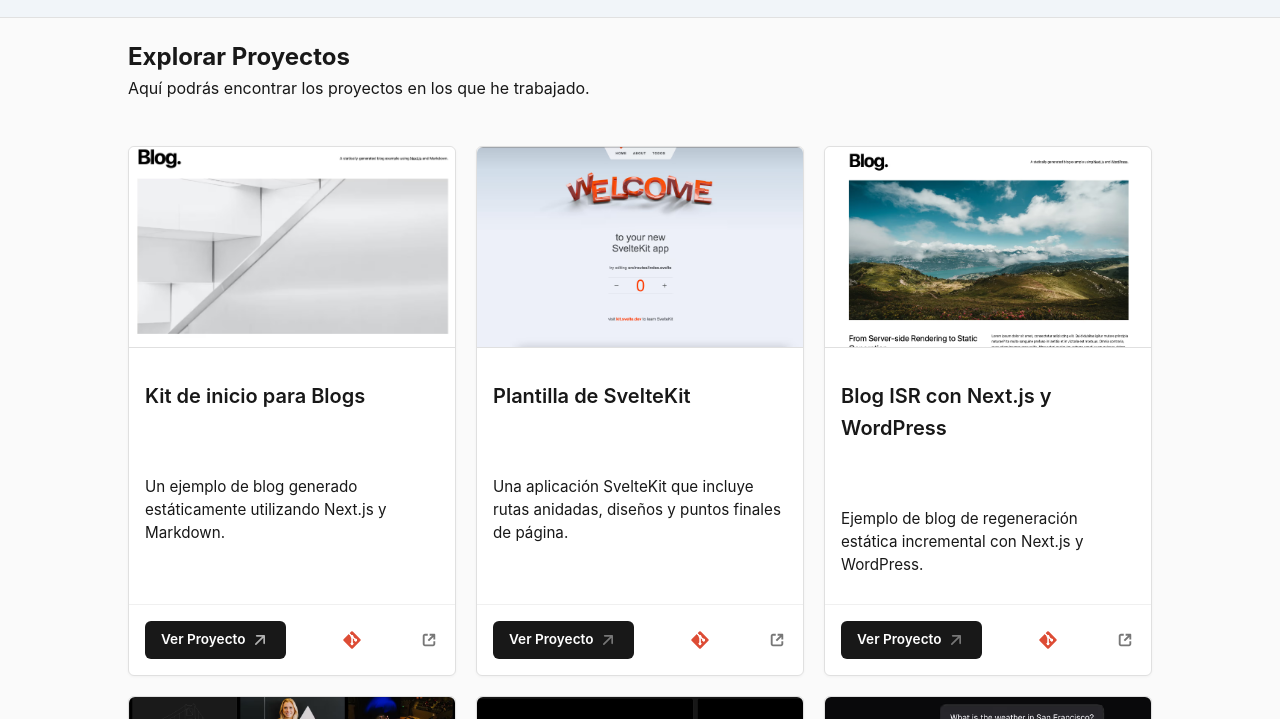
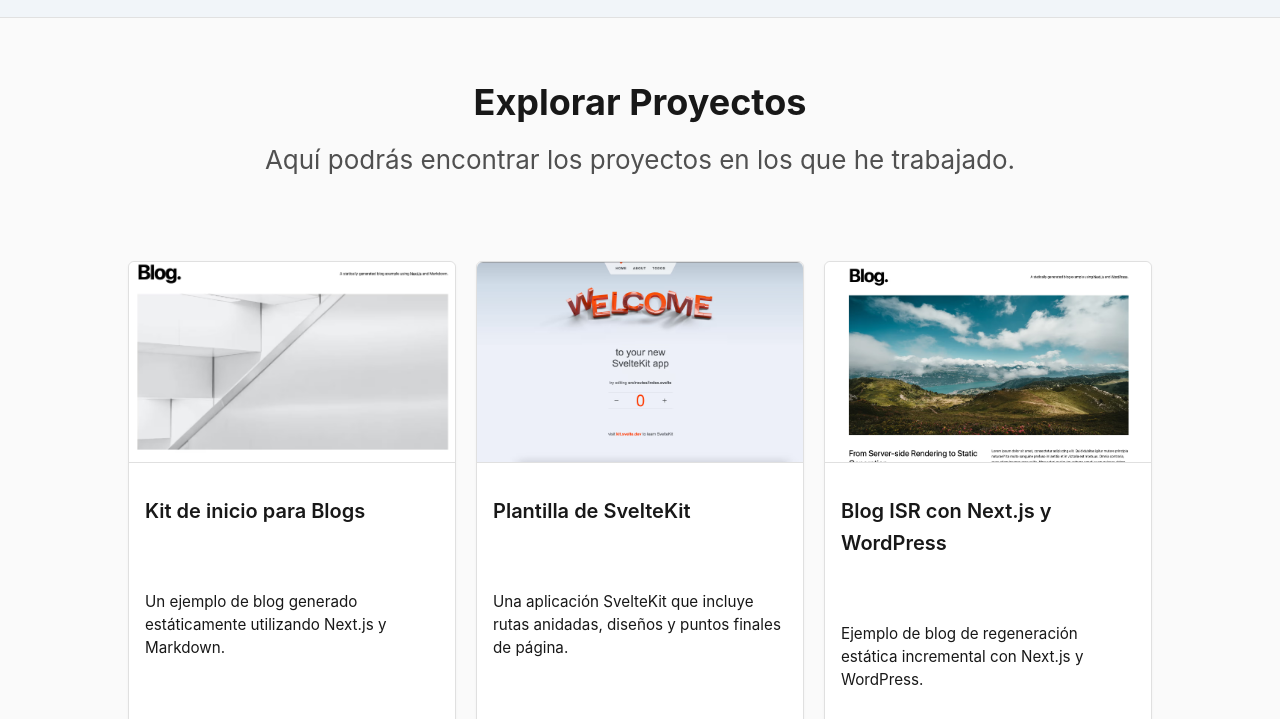
Before and after one commit to untalsanders/portfolio-site, a website built with Vite: page index.html in a window 1280 px wide. Shown: the part 81-800 px from the top of the page. Built offline with nearby package versions, Linux system fonts and the light colour scheme.

Commit message:
feat(projects): add styles for project overview section

```diff
--- a/styles.css
+++ b/styles.css
@@ -203,6 +203,21 @@ svg {
     padding-bottom: 1.25rem;
 }
 
+.project-overview {
+    text-align: center;
+    padding: 2.25rem 0;
+}
+
+.project-overview__title {
+    font-size: 2.25rem;
+    margin-bottom: 0.5rem;
+}
+
+.project-overview__text {
+    font-size: 1.625rem;
+    color: #505050;
+}
+
 /* Main Footer */
 .footer {
     background-color: #f1f5f9;
```
